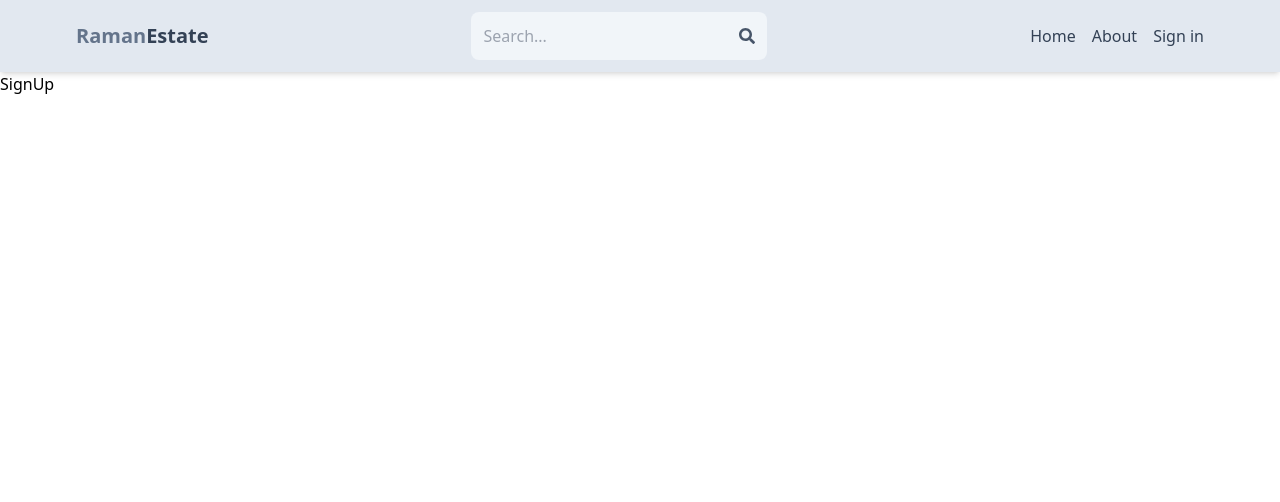
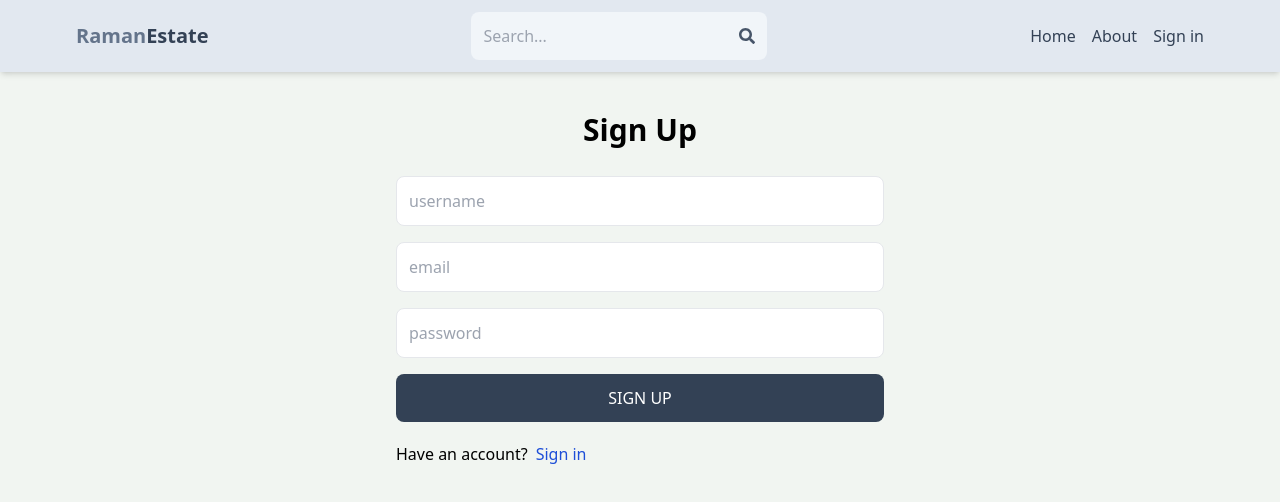
Before and after one commit to rmnvg/Raman-Estate, a React (Vite) app in the folder client/: page /sign-up in a window 1280 px wide. Shown: the top 502 px of the page. Built offline with nearby package versions, Linux system fonts and the light colour scheme.

Commit message:
complete sign up page ui

```diff
--- a/client/src/index.css
+++ b/client/src/index.css
@@ -1,3 +1,8 @@
 @tailwind base;
 @tailwind components;
 @tailwind utilities;
+
+body{
+
+  background-color: rgb(241, 245, 241);
+}
--- a/client/src/pages/SignUp.jsx
+++ b/client/src/pages/SignUp.jsx
@@ -1,9 +1,41 @@
 import React from 'react'
+import { Link } from 'react-router-dom';
 
 function SignUp() {
   return (
-    <div>SignUp</div>
-  )
+    <div className='p-3 max-w-lg mx-auto'>
+      <h1 className="text-3xl text-center font-semibold my-7">Sign Up</h1>
+      <form className='flex flex-col gap-4'>
+        <input
+          type="text"
+          placeholder="username"
+          className="border p-3 rounded-lg"
+          id="username"
+        />
+        <input
+          type="email"
+          placeholder="email"
+          className="border p-3 rounded-lg"
+          id="email"
+        />
+        <input
+          type="password"
+          placeholder="password"
+          className="border p-3 rounded-lg"
+          id="password"
+        />
+        <button className='bg-slate-700 text-white p-3 rounded-lg uppercase hover:opacity-60 disabled:opacity-80'>Sign up</button>
+      </form>
+      <div className='flex gap-2 mt-5'>
+        <p>Have an account?</p>
+        <Link to={"/sign-in"}>
+          <span className='text-blue-700'>
+            Sign in
+          </span>
+        </Link>
+      </div>
+    </div>
+  );
 }
 
 export default SignUp
```
Also changed, not shown: 1 other file (tests, documents, lock files or other folders).
